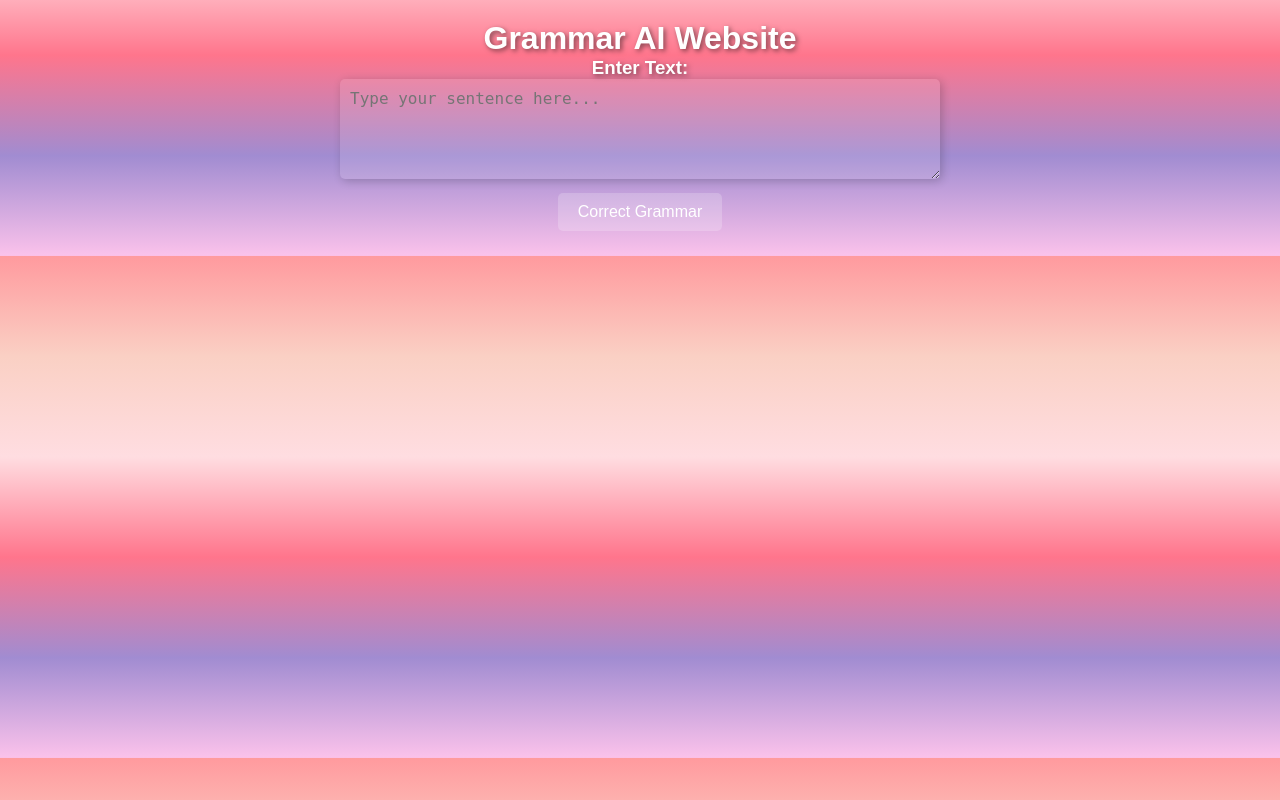
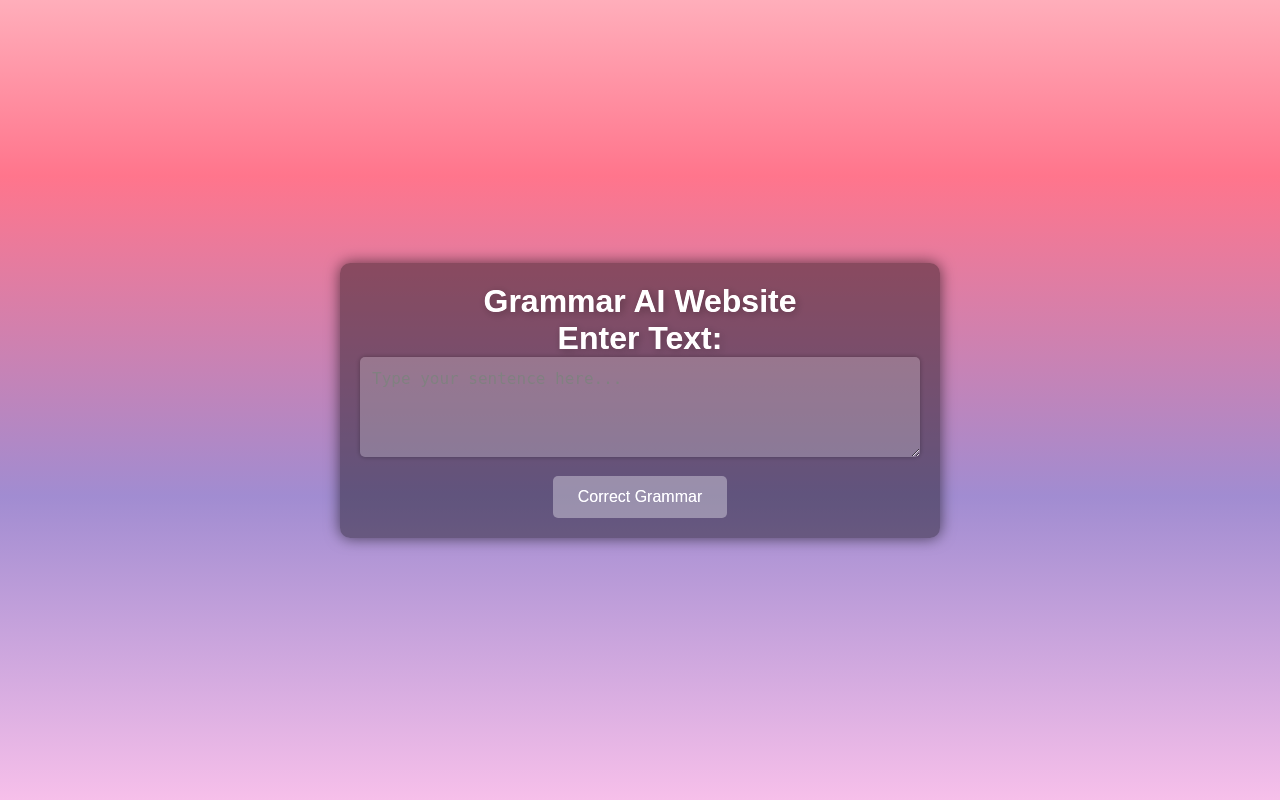
Before and after one commit to Adarsh-890/grammar-ai-website, a Flask app: page / in a window 1280 px wide. Run offline with Flask 3, Linux system fonts and the light colour scheme.

Commit message:
Update index.html

```diff
--- a/templates/index.html
+++ b/templates/index.html
@@ -14,12 +14,17 @@
         body {
             font-family: Arial, sans-serif;
             text-align: center;
-            margin: 20px;
+            margin: 0;
+            height: 100vh;
             color: white;
-            text-shadow: 2px 2px 5px rgba(0, 0, 0, 0.5);
+            display: flex;
+            justify-content: center;
+            align-items: center;
+            flex-direction: column;
             background: linear-gradient(180deg, #ff9a9e, #fad0c4, #ffdde1, #ff758c, #a18cd1, #fbc2eb);
             background-size: 200% 200%;
             animation: smoothBackground 12s ease-in-out infinite;
+            filter: brightness(1.1);
         }
 
         @keyframes smoothBackground {
@@ -28,43 +33,56 @@
             100% { background-position: 50% 0%; }
         }
 
+        .container {
+            width: 100%;
+            max-width: 600px;
+            text-align: center;
+            padding: 20px;
+            background: rgba(0, 0, 0, 0.4);
+            border-radius: 10px;
+            box-shadow: 0 0 15px rgba(0, 0, 0, 0.6);
+        }
+
+        h1, h3 {
+            color: #fff;
+            font-size: 2em;
+            text-shadow: 2px 2px 8px rgba(0, 0, 0, 0.3);
+        }
+
         textarea {
-            width: 80%;
-            max-width: 600px;
+            width: 100%;
             height: 100px;
-            margin-bottom: 10px;
-            padding: 10px;
+            margin-bottom: 15px;
+            padding: 12px;
             resize: vertical;
             border-radius: 5px;
             border: none;
-            box-shadow: 2px 2px 10px rgba(0, 0, 0, 0.2);
-            background: rgba(255, 255, 255, 0.1);
+            background: rgba(255, 255, 255, 0.2);
             color: white;
             font-size: 16px;
+            box-shadow: 0 0 5px rgba(0, 0, 0, 0.3);
         }
 
         button {
-            padding: 10px 20px;
+            padding: 12px 25px;
             font-size: 16px;
             cursor: pointer;
-            background-color: rgba(255, 255, 255, 0.2);
+            background-color: rgba(255, 255, 255, 0.3);
             color: white;
             border: none;
             border-radius: 5px;
-            transition: all 0.3s ease-in-out;
+            transition: all 0.3s ease;
         }
 
         button:hover {
-            background-color: rgba(255, 255, 255, 0.4);
+            background-color: rgba(255, 255, 255, 0.5);
         }
 
-        h1, h3 {
-            color: white;
-        }
     </style>
 </head>
 <body>
 
+    <div class="container">
         <h1>Grammar AI Website</h1>
 
         <form method="post">
@@ -78,6 +96,7 @@
             <h3>Grammar Corrected:</h3>
             <textarea readonly>{{ corrected_text }}</textarea>
         {% endif %}
+    </div>
 
 </body>
 </html>
```
Lines whose indentation alone changed are shown as unchanged.
